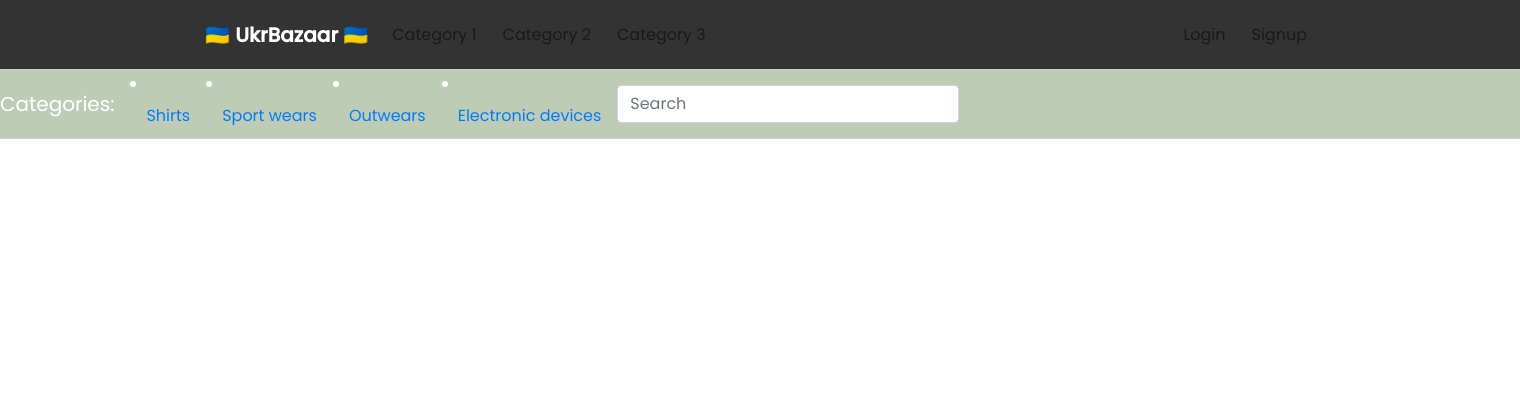
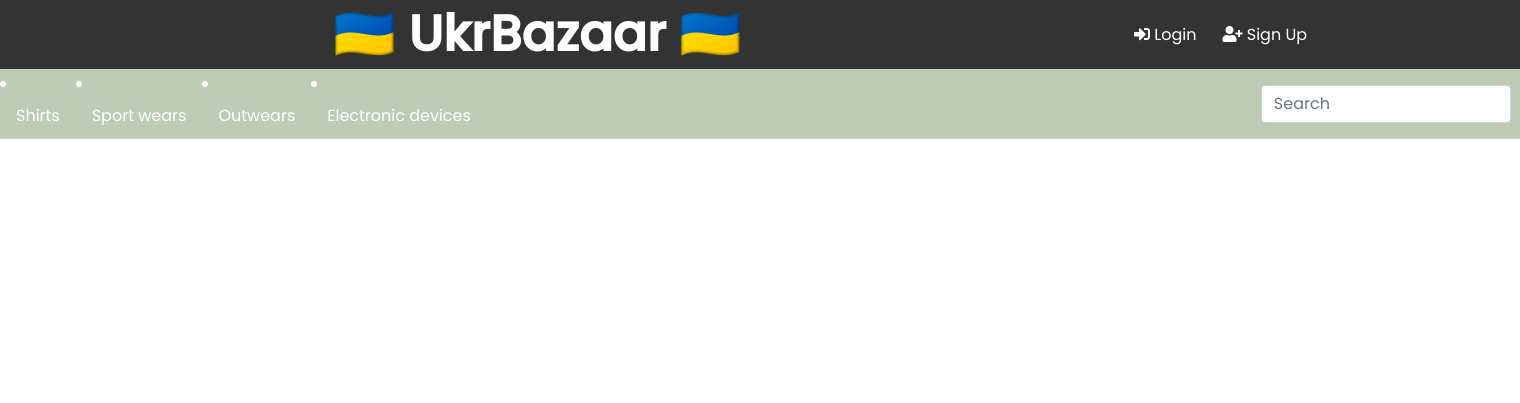
Before and after one commit to hanajiffry99/Django-Ecommerce, a Django app: page / in a window 1520 px wide. Shown: the top 403 px of the page. Run offline with Django 3.2, Linux system fonts and the light colour scheme; data that the repository does not hold is empty; some libraries are stand-ins or nearby versions.

Commit message:
css changes for layout

```diff
--- a/templates/footer.html
+++ b/templates/footer.html
@@ -1,51 +1,51 @@
-<footer class="page-footer text-center font-small mt-4 wow fadeIn" style="background-color : black !important;">
+<footer class="page-footer text-center font-small mt-4 wow fadeIn" style="background-color : #36454F !important;">
 
     <hr class="my-4">
 
     <!-- Social icons -->
     <div class="pb-4">
       <a href="https://www.facebook.com/mdbootstrap" target="_blank">
-        <i class="fab fa-facebook-f mr-3"></i>
+        <i class="fab fa-facebook-f mr-3" style="color : white"></i>
       </a>
 
       <a href="https://twitter.com/MDBootstrap" target="_blank">
-        <i class="fab fa-twitter mr-3"></i>
+        <i class="fab fa-twitter mr-3" style="color : white"></i>
       </a>
 
       <a href="https://www.youtube.com/watch?v=7MUISDJ5ZZ4" target="_blank">
-        <i class="fab fa-youtube mr-3"></i>
+        <i class="fab fa-youtube mr-3" style="color : white !important;"></i>
       </a>
 
       <a href="https://plus.google.com/u/0/b/107863090883699620484" target="_blank">
-        <i class="fab fa-google-plus-g mr-3"></i>
+        <i class="fab fa-google-plus-g mr-3" style="color : white"></i>
       </a>
 
       <a href="https://dribbble.com/mdbootstrap" target="_blank">
-        <i class="fab fa-dribbble mr-3"></i>
+        <i class="fab fa-dribbble mr-3" style="color : white"></i>
       </a>
 
       <a href="https://pinterest.com/mdbootstrap" target="_blank">
-        <i class="fab fa-pinterest mr-3"></i>
+        <i class="fab fa-pinterest mr-3" style="color : white"></i>
       </a>
 
       <a href="https://github.com/mdbootstrap/bootstrap-material-design" target="_blank">
-        <i class="fab fa-github mr-3"></i>
+        <i class="fab fa-github mr-3" style="color : white"></i>
       </a>
 
       <a href="http://codepen.io/mdbootstrap/" target="_blank">
-        <i class="fab fa-codepen mr-3"></i>
+        <i class="fab fa-codepen mr-3" style="color : white"></i>
       </a>
     </div>
     <!-- Social icons -->
 
     <!--Copyright-->
-    <div class="footer-copyright py-3">
+    <div class="footer-copyright py-3" style="color: white; font-size: 12px;">
       © 2023 Copyright:
-      <a href="https://mdbootstrap.com/education/bootstrap/" target="_blank">ukrBazaaar.com </a>
+      <a href="https://mdbootstrap.com/education/bootstrap/" target="_blank" style="color: white;" >ukrBazaaar.com </a>
     </div>
-    <div>
+    <!-- <div>
       <img src="https://raw.githubusercontent.com/vshymanskyy/StandWithUkraine/main/banner2-no-action.svg#:~:text=Russia%20has%20invaded,Help%20Ukraine%20Now" />
-    </div>
+    </div> -->
     <!--/.Copyright-->
 
   </footer>
--- a/templates/home.html
+++ b/templates/home.html
@@ -24,7 +24,7 @@
       <nav class="navbar navbar-expand-lg navbar-dark mdb-color lighten-3 mt-3 mb-5" style="background-color: #BFCCB5 !important;">
 
         <!-- Navbar brand -->
-        <span class="navbar-brand">Categories:</span>
+        <!-- <span class="navbar-brand">Categories:</span> -->
 
         <!-- Collapse button -->
         <button class="navbar-toggler" type="button" data-toggle="collapse" data-target="#basicExampleNav"
@@ -38,23 +38,23 @@
           <!-- Links -->
         </li>
         <li class="nav-item">
-            <a class="nav-link" href="{% url 'core:category-filter' category='tshirt' %}">Shirts</a>
+            <a class="nav-link" href="{% url 'core:category-filter' category='tshirt' %}"  style="color: white;">Shirts</a>
         </li>
         <li class="nav-item">
-            <a class="nav-link" href="{% url 'core:category-filter' category='sport_wears' %}">Sport wears</a>
+            <a class="nav-link" href="{% url 'core:category-filter' category='sport_wears' %}"  style="color: white;">Sport wears</a>
         </li>
         <li class="nav-item">
-            <a class="nav-link" href="{% url 'core:category-filter' category='outwears' %}">Outwears</a>
+            <a class="nav-link" href="{% url 'core:category-filter' category='outwears' %}"  style="color: white;">Outwears</a>
         </li>
         <li class="nav-item">
-            <a class="nav-link" href="{% url 'core:category-filter' category='electronic devices' %}">Electronic devices</a>
+            <a class="nav-link" href="{% url 'core:category-filter' category='electronic devices' %}"  style="color: white;">Electronic devices</a>
         </li>
         </ul>
           <!-- Links -->
 
           <form class="form-inline">
-            <div class="md-form my-0">
-              <input class="form-control mr-sm-2" type="text" placeholder="Search" aria-label="Search">
+            <div class="md-form my-0" style="padding-left: 300%;">
+              <input class="form-control mr-sm-2" type="text" placeholder="Search" aria-label="Search" style="width: 250px;">
             </div>
           </form>
         </div>
--- a/templates/navbar.html
+++ b/templates/navbar.html
@@ -1,14 +1,12 @@
 {% load static %}
 {% load cart_template_tags %}
 
-
-
-<nav class="navbar fixed-top navbar-expand-lg navbar-light white scrolling-navbar" >
+<nav class="navbar fixed-top navbar-expand-lg navbar-light white scrolling-navbar">
     <div class="container">
 
       <!-- Brand -->
-      <a class="navbar-brand waves-effect" href="/">
-        <strong class="blue-text logo-text">🇺🇦 UkrBazaar 🇺🇦 </strong>
+      <a class="navbar-brand mx-auto waves-effect" href="/">
+        <strong class="blue-text logo-text" style="font-size: 50px !important">🇺🇦 UkrBazaar 🇺🇦 </strong>
       </a>
 
       <!-- Collapse -->
@@ -23,15 +21,15 @@
         <!-- Left -->
         <ul class="navbar-nav mr-auto">
           <!-- Add your categories here -->
-          <li class="nav-item">
-            <a class="nav-link" href="#">Category 1</a>
+          <!-- <li class="nav-item">
+            <a class="nav-link" href="#"><i class="fas fa-utensils"></i> Category 1</a>
           </li>
           <li class="nav-item">
-            <a class="nav-link" href="#">Category 2</a>
+            <a class="nav-link" href="#"><i class="fas fa-tshirt"></i> Category 2</a>
           </li>
           <li class="nav-item">
-            <a class="nav-link" href="#">Category 3</a>
-          </li>
+            <a class="nav-link" href="#"><i class="fas fa-shoe-prints"></i> Category 3</a>
+          </li> -->
           <!-- Add more categories as needed -->
         </ul>
 
@@ -47,18 +45,21 @@
           </li>
           <li class="nav-item">
             <a class="nav-link" href="{% url 'account_logout' %}">
+              <i class="fas fa-sign-out-alt"></i>
               <span class="clearfix d-none d-sm-inline-block"> Logout </span>
             </a>
           </li>
           {% else %}
           <li class="nav-item">
             <a class="nav-link" href="{% url 'account_login' %}">
-              <span class="clearfix d-none d-sm-inline-block"> Login </span>
+              <i class="fas fa-sign-in-alt" style="color: white;"></i>
+              <span class="clearfix d-none d-sm-inline-block" style="color: white;"> Login </span>
             </a>
           </li>
           <li class="nav-item">
             <a class="nav-link" href="{% url 'account_signup' %}">
-              <span class="clearfix d-none d-sm-inline-block"> Signup </span>
+              <i class="fas fa-user-plus" style="color: white;"></i>
+              <span class="clearfix d-none d-sm-inline-block" style="color: white;"> Sign Up </span>
             </a>
           </li>
           {% endif %}
@@ -67,3 +68,12 @@
 
     </div>
 </nav>
+
+<style>
+.navbar-brand {
+  display: flex;
+  justify-content: center;
+  align-items: center;
+  flex-grow: 1;
+}
+</style>
```
